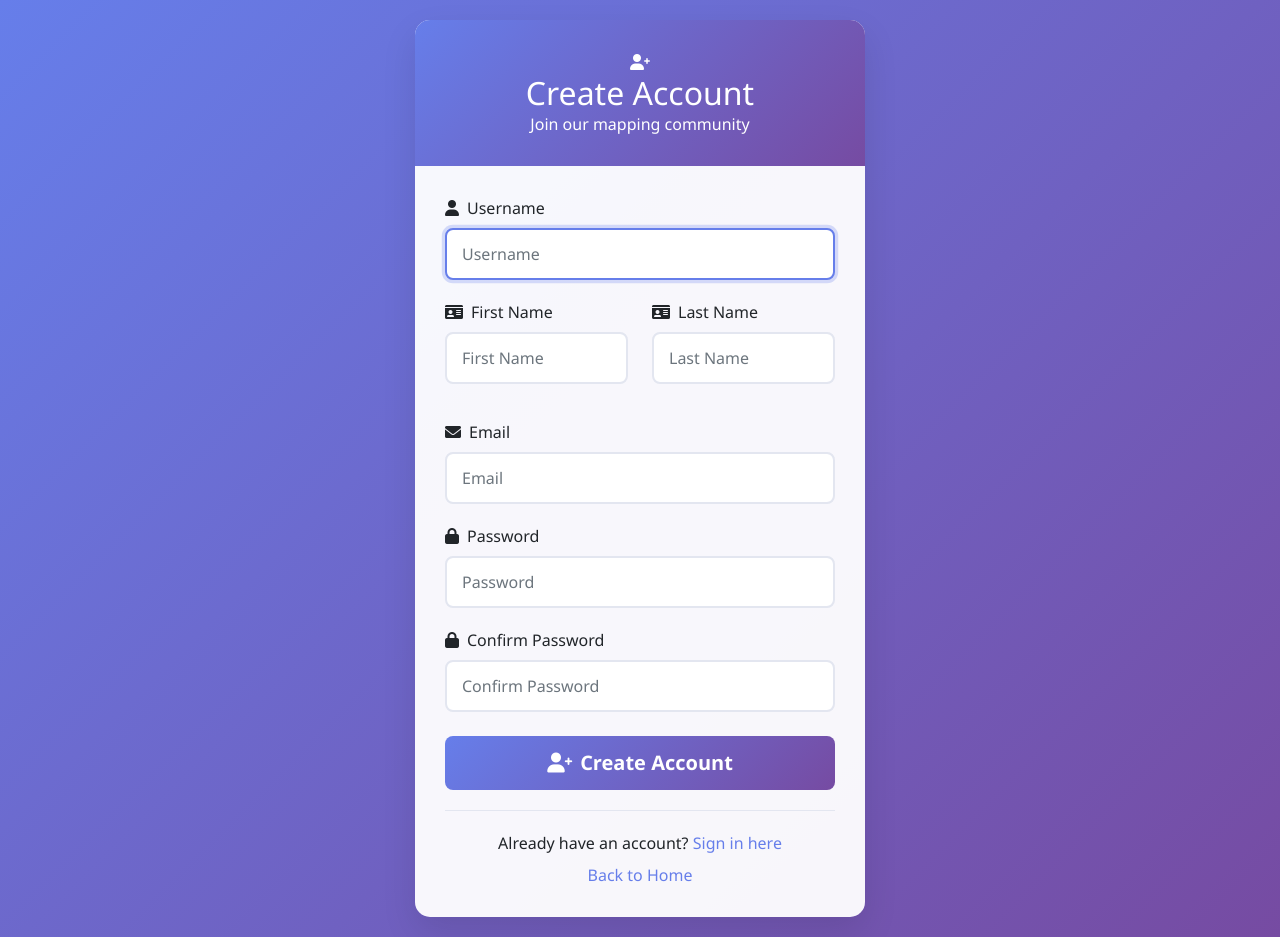
After one commit to IronRon/Webmapping-CA, a Django app: page /signup/ in a window 1280 px wide. The commit adds this page. Run offline with Django 4.2, Linux system fonts and the light colour scheme; parts of the project's set-up code (start-up, migrations or seed data) failed here and were passed over.

Commit message:
Implement user authentication with login, signup, and logout functionality; add user-specific navigation and alerts in the map interface.

```diff
--- /dev/null
+++ b/templates/authentication/base.html
@@ -0,0 +1,202 @@
+<!DOCTYPE html>
+<html lang="en">
+<head>
+    <meta charset="UTF-8">
+    <meta name="viewport" content="width=device-width, initial-scale=1.0">
+    <title>{% block title %}Authentication - Web Mapping Project{% endblock %}</title>
+    <link href="https://cdn.jsdelivr.net/npm/bootstrap@5.1.3/dist/css/bootstrap.min.css" rel="stylesheet">
+    <link href="https://cdnjs.cloudflare.com/ajax/libs/font-awesome/6.0.0/css/all.min.css" rel="stylesheet">
+    <style>
+        body {
+            background: linear-gradient(135deg, #667eea 0%, #764ba2 100%);
+            min-height: 100vh;
+            font-family: 'Segoe UI', Tahoma, Geneva, Verdana, sans-serif;
+        }
+
+        .auth-container {
+            min-height: 100vh;
+            display: flex;
+            align-items: center;
+            justify-content: center;
+            padding: 20px;
+        }
+
+        .auth-card {
+            background: rgba(255, 255, 255, 0.95);
+            border-radius: 15px;
+            box-shadow: 0 15px 35px rgba(0, 0, 0, 0.1);
+            overflow: hidden;
+            width: 100%;
+            max-width: 450px;
+        }
+
+        .auth-header {
+            background: linear-gradient(135deg, #667eea 0%, #764ba2 100%);
+            color: white;
+            padding: 30px;
+            text-align: center;
+        }
+
+        .auth-header h2 {
+            margin: 0;
+            font-weight: 300;
+        }
+
+        .auth-header .fa {
+            font-size: 3rem;
+            margin-bottom: 10px;
+            opacity: 0.8;
+        }
+
+        .auth-body {
+            padding: 30px;
+        }
+
+        .form-control {
+            border: 2px solid #e3e6f0;
+            border-radius: 8px;
+            padding: 12px 15px;
+            margin-bottom: 20px;
+            transition: all 0.3s ease;
+        }
+
+        .form-control:focus {
+            border-color: #667eea;
+            box-shadow: 0 0 0 0.2rem rgba(102, 126, 234, 0.25);
+        }
+
+        .btn-primary {
+            background: linear-gradient(135deg, #667eea 0%, #764ba2 100%);
+            border: none;
+            border-radius: 8px;
+            padding: 12px 30px;
+            font-weight: 600;
+            transition: all 0.3s ease;
+        }
+
+        .btn-primary:hover {
+            transform: translateY(-2px);
+            box-shadow: 0 5px 15px rgba(102, 126, 234, 0.4);
+        }
+
+        .alert {
+            border-radius: 8px;
+            border: none;
+        }
+
+        .auth-links {
+            text-align: center;
+            margin-top: 20px;
+            padding-top: 20px;
+            border-top: 1px solid #e3e6f0;
+        }
+
+        .auth-links a {
+            color: #667eea;
+            text-decoration: none;
+            font-weight: 500;
+        }
+
+        .auth-links a:hover {
+            color: #764ba2;
+        }
+
+        .navbar-custom {
+            background: linear-gradient(135deg, #667eea 0%, #764ba2 100%);
+        }
+
+        .navbar-custom .navbar-brand,
+        .navbar-custom .nav-link {
+            color: white !important;
+        }
+
+        .navbar-custom .nav-link:hover {
+            color: rgba(255, 255, 255, 0.8) !important;
+        }
+
+        .dashboard-card {
+            background: white;
+            border-radius: 15px;
+            box-shadow: 0 5px 15px rgba(0, 0, 0, 0.1);
+            margin-bottom: 20px;
+        }
+
+        .dashboard-header {
+            background: linear-gradient(135deg, #667eea 0%, #764ba2 100%);
+            color: white;
+            padding: 20px;
+            border-radius: 15px 15px 0 0;
+        }
+
+        .feature-card {
+            border: none;
+            border-radius: 10px;
+            box-shadow: 0 3px 10px rgba(0, 0, 0, 0.1);
+            transition: all 0.3s ease;
+            margin-bottom: 20px;
+        }
+
+        .feature-card:hover {
+            transform: translateY(-5px);
+            box-shadow: 0 8px 25px rgba(0, 0, 0, 0.15);
+        }
+
+        .feature-icon {
+            font-size: 3rem;
+            margin-bottom: 15px;
+            color: #667eea;
+        }
+    </style>
+</head>
+<body>
+    {% if user.is_authenticated %}
+    <nav class="navbar navbar-expand-lg navbar-custom">
+        <div class="container">
+            <a class="navbar-brand" href="/">
+                <i class="fas fa-map-marked-alt me-2"></i>
+                Web Mapping Project
+            </a>
+            <button class="navbar-toggler" type="button" data-bs-toggle="collapse" data-bs-target="#navbarNav">
+                <span class="navbar-toggler-icon"></span>
+            </button>
+            <div class="collapse navbar-collapse" id="navbarNav">
+                <ul class="navbar-nav me-auto">
+                    <li class="nav-item">
+                        <a class="nav-link" href="/">Home</a>
+                    </li>
+                    <li class="nav-item">
+                        <a class="nav-link" href="{% url 'hello_map' %}">Maps</a>
+                    </li>
+                </ul>
+                <ul class="navbar-nav">
+                    <li class="nav-item dropdown">
+                        <a class="nav-link dropdown-toggle" href="#" id="navbarDropdown" role="button" data-bs-toggle="dropdown">
+                            <i class="fas fa-user me-1"></i>{{ user.username }}
+                        </a>
+                        <ul class="dropdown-menu">
+                            <li><a class="dropdown-item" href="{% url 'logout' %}">Logout</a></li>
+                        </ul>
+                    </li>
+                </ul>
+            </div>
+        </div>
+    </nav>
+    {% endif %}
+
+    {% if messages %}
+        <div class="container mt-3">
+            {% for message in messages %}
+                <div class="alert alert-{{ message.tags }} alert-dismissible fade show" role="alert">
+                    {{ message }}
+                    <button type="button" class="btn-close" data-bs-dismiss="alert"></button>
+                </div>
+            {% endfor %}
+        </div>
+    {% endif %}
+
+    {% block content %}{% endblock %}
+
+    <script src="https://cdn.jsdelivr.net/npm/bootstrap@5.1.3/dist/js/bootstrap.bundle.min.js"></script>
+    {% block extra_js %}{% endblock %}
+</body>
+</html>
--- /dev/null
+++ b/templates/authentication/signup.html
@@ -0,0 +1,115 @@
+{% extends 'authentication/base.html' %}
+
+{% block title %}Sign Up - Web Mapping Project{% endblock %}
+
+{% block content %}
+<div class="auth-container">
+    <div class="auth-card">
+        <div class="auth-header">
+            <i class="fas fa-user-plus"></i>
+            <h2>Create Account</h2>
+            <p class="mb-0">Join our mapping community</p>
+        </div>
+        <div class="auth-body">
+            <form method="post">
+                {% csrf_token %}
+
+                {% if form.non_field_errors %}
+                    <div class="alert alert-danger">
+                        {{ form.non_field_errors }}
+                    </div>
+                {% endif %}
+
+                <div class="mb-3">
+                    <label for="{{ form.username.id_for_label }}" class="form-label">
+                        <i class="fas fa-user me-2"></i>Username
+                    </label>
+                    {{ form.username }}
+                    {% if form.username.errors %}
+                        <div class="invalid-feedback d-block">
+                            {{ form.username.errors }}
+                        </div>
+                    {% endif %}
+                </div>
+
+                <div class="row">
+                    <div class="col-md-6 mb-3">
+                        <label for="{{ form.first_name.id_for_label }}" class="form-label">
+                            <i class="fas fa-id-card me-2"></i>First Name
+                        </label>
+                        {{ form.first_name }}
+                        {% if form.first_name.errors %}
+                            <div class="invalid-feedback d-block">
+                                {{ form.first_name.errors }}
+                            </div>
+                        {% endif %}
+                    </div>
+
+                    <div class="col-md-6 mb-3">
+                        <label for="{{ form.last_name.id_for_label }}" class="form-label">
+                            <i class="fas fa-id-card me-2"></i>Last Name
+                        </label>
+                        {{ form.last_name }}
+                        {% if form.last_name.errors %}
+                            <div class="invalid-feedback d-block">
+                                {{ form.last_name.errors }}
+                            </div>
+                        {% endif %}
+                    </div>
+                </div>
+
+                <div class="mb-3">
+                    <label for="{{ form.email.id_for_label }}" class="form-label">
+                        <i class="fas fa-envelope me-2"></i>Email
+                    </label>
+                    {{ form.email }}
+                    {% if form.email.errors %}
+                        <div class="invalid-feedback d-block">
+                            {{ form.email.errors }}
+                        </div>
+                    {% endif %}
+                </div>
+
+                <div class="mb-3">
+                    <label for="{{ form.password1.id_for_label }}" class="form-label">
+                        <i class="fas fa-lock me-2"></i>Password
+                    </label>
+                    {{ form.password1 }}
+                    {% if form.password1.errors %}
+                        <div class="invalid-feedback d-block">
+                            {{ form.password1.errors }}
+                        </div>
+                    {% endif %}
+                </div>
+
+                <div class="mb-4">
+                    <label for="{{ form.password2.id_for_label }}" class="form-label">
+                        <i class="fas fa-lock me-2"></i>Confirm Password
+                    </label>
+                    {{ form.password2 }}
+                    {% if form.password2.errors %}
+                        <div class="invalid-feedback d-block">
+                            {{ form.password2.errors }}
+                        </div>
+                    {% endif %}
+                </div>
+
+                <div class="d-grid">
+                    <button type="submit" class="btn btn-primary btn-lg">
+                        <i class="fas fa-user-plus me-2"></i>Create Account
+                    </button>
+                </div>
+            </form>
+
+            <div class="auth-links">
+                <p class="mb-0">Already have an account?
+                    <a href="{% url 'login' %}">Sign in here</a>
+                </p>
+                <p class="mt-2 mb-0">
+                    <a href="/">Back to Home</a>
+                </p>
+            </div>
+        </div>
+    </div>
+</div>
+{% endblock %}
--- /dev/null
+++ b/testapp/forms.py
@@ -0,0 +1,78 @@
+from django import forms
+from django.contrib.auth.forms import UserCreationForm, AuthenticationForm
+from django.contrib.auth.models import User
+
+
+class LoginForm(AuthenticationForm):
+    """Custom login form with Bootstrap styling."""
+    username = forms.CharField(
+        max_length=254,
+        widget=forms.TextInput(attrs={
+            'class': 'form-control',
+            'placeholder': 'Username'
+        })
+    )
+    password = forms.CharField(
+        widget=forms.PasswordInput(attrs={
+            'class': 'form-control',
+            'placeholder': 'Password'
+        })
+    )
+
+
+class SignUpForm(UserCreationForm):
+    """Custom sign-up form with additional fields and Bootstrap styling."""
+    email = forms.EmailField(
+        required=True,
+        widget=forms.EmailInput(attrs={
+            'class': 'form-control',
+            'placeholder': 'Email'
+        })
+    )
+    first_name = forms.CharField(
+        max_length=30,
+        required=False,
+        widget=forms.TextInput(attrs={
+            'class': 'form-control',
+            'placeholder': 'First Name'
+        })
+    )
+    last_name = forms.CharField(
+        max_length=30,
+        required=False,
+        widget=forms.TextInput(attrs={
+            'class': 'form-control',
+            'placeholder': 'Last Name'
+        })
+    )
+
+    class Meta:
+        model = User
+        fields = ('username', 'first_name', 'last_name', 'email', 'password1', 'password2')
+        widgets = {
+            'username': forms.TextInput(attrs={
+                'class': 'form-control',
+                'placeholder': 'Username'
+            }),
+        }
+
+    def __init__(self, *args, **kwargs):
+        super().__init__(*args, **kwargs)
+        # Add Bootstrap classes to password fields
+        self.fields['password1'].widget.attrs.update({
+            'class': 'form-control',
+            'placeholder': 'Password'
+        })
+        self.fields['password2'].widget.attrs.update({
+            'class': 'form-control',
+            'placeholder': 'Confirm Password'
+        })
+
+    def save(self, commit=True):
+        user = super().save(commit=False)
+        user.email = self.cleaned_data['email']
+        user.first_name = self.cleaned_data['first_name']
+        user.last_name = self.cleaned_data['last_name']
+        if commit:
+            user.save()
+        return user
--- a/testapp/urls.py
+++ b/testapp/urls.py
@@ -12,5 +12,8 @@ urlpatterns = [
     path('recommend_carwash_locations/', views.recommend_carwash_locations, name='recommend_carwash_locations'),
     path('recommend_carwash_locations_circle/', views.recommend_carwash_locations_circle, name='recommend_carwash_locations_circle'),
     path('recommend/polygon/', views.recommend_carwash_locations_polygon, name='recommend_polygon'),
+    path('login/', views.CustomLoginView.as_view(), name='login'),
+    path('logout/', views.custom_logout_view, name='logout'),
+    path('signup/', views.SignUpView.as_view(), name='signup'),
 
 ]
--- a/testapp/views.py
+++ b/testapp/views.py
@@ -15,6 +15,14 @@ from django.db.models import Count
 from django.contrib.gis.db.models import GeometryField
 from django.contrib.gis.geos import GEOSGeometry
 from django.contrib.gis.measure import D
+from django.shortcuts import redirect
+from django.contrib.auth import login, logout
+from django.contrib.auth.views import LoginView
+from django.contrib import messages
+from django.urls import reverse_lazy
+from django.views.generic import CreateView
+from django.contrib.auth.decorators import login_required
+from .forms import LoginForm, SignUpForm
 
 def hello_map(request):
     """Main map view with environment information"""
@@ -95,6 +103,7 @@ def nearby_carwashes(request):
         return JsonResponse({'error': str(e)}, status=400)
 
 # New view: car wash counts per county for heatmap
+@login_required
 def county_wash_counts(request):
     try:
         # For each county, count car washes whose point is within the county polygon
@@ -111,6 +120,7 @@ def county_wash_counts(request):
         return JsonResponse({'error': str(e)}, status=400)
 
 # New view: nearby populated places sorted by distance
+@login_required
 def nearby_populated_places(request):
     try:
         lat = float(request.GET.get('lat'))
@@ -136,6 +146,7 @@ def nearby_populated_places(request):
         return JsonResponse({'error': str(e)}, status=400)
 
 # New view: recommend car wash locations in a county
+@login_required
 def recommend_carwash_locations(request):
     try:
         county_id = request.GET.get('county_id')
@@ -182,6 +193,7 @@ def recommend_carwash_locations(request):
         return JsonResponse({'error': str(e)}, status=400)
 
 # New view: recommend car wash locations in a user-selected circle
+@login_required
 def recommend_carwash_locations_circle(request):
     try:
         lat = float(request.GET.get('lat'))
@@ -230,7 +242,7 @@ def recommend_carwash_locations_circle(request):
     except Exception as e:
         return JsonResponse({'error': str(e)}, status=400)
 
-# @business_required
+@login_required
 @csrf_exempt
 def recommend_carwash_locations_polygon(request):
     data = json.loads(request.body)
@@ -298,3 +310,51 @@ def recommend_carwash_locations_polygon(request):
             "nearby_settlements": settlements.count(),
             "reason": "No suitable settlement found, using polygon centroid"
         })
+
+
+class CustomLoginView(LoginView):
+    """Custom login view using our custom form."""
+    form_class = LoginForm
+    template_name = 'authentication/login.html'
+    redirect_authenticated_user = True
+    success_url = reverse_lazy('hello_map')
+
+    def form_valid(self, form):
+        """Add success message on login."""
+        user = form.get_user()
+        login(self.request, user)
+        messages.success(self.request, f'Welcome back, {form.get_user().username}!')
+        return redirect('/')
+
+    def form_invalid(self, form):
+        """Add error message on login failure."""
+        messages.error(self.request, 'Invalid username or password.')
+        return redirect('/')
+
+
+class SignUpView(CreateView):
+    """User registration view."""
+    form_class = SignUpForm
+    template_name = 'authentication/signup.html'
+    success_url = reverse_lazy('login')
+
+    def form_valid(self, form):
+        """Auto-login after successful registration."""
+        response = super().form_valid(form)
+        user = form.save()
+        login(self.request, user)
+        messages.success(self.request, f'Welcome, {user.username}! Your account has been created.')
+        return redirect('/')
+
+    def form_invalid(self, form):
+        """Add error message on registration failure."""
+        messages.error(self.request, 'Please correct the errors below.')
+        return super().form_invalid(form)
+
+
+def custom_logout_view(request):
+    """Custom logout view with success message."""
+    username = request.user.username if request.user.is_authenticated else 'User'
+    logout(request)
+    messages.success(request, f'Goodbye, {username}! You have been logged out.')
+    return redirect('/')
```
Also changed, not shown: static/js/main.js (+11 -3 lines), templates/authentication/login.html (added, +65 -0 lines), templates/base.html (+42 -3 lines), templates/maps/hello_map.html (+16 -2 lines).
